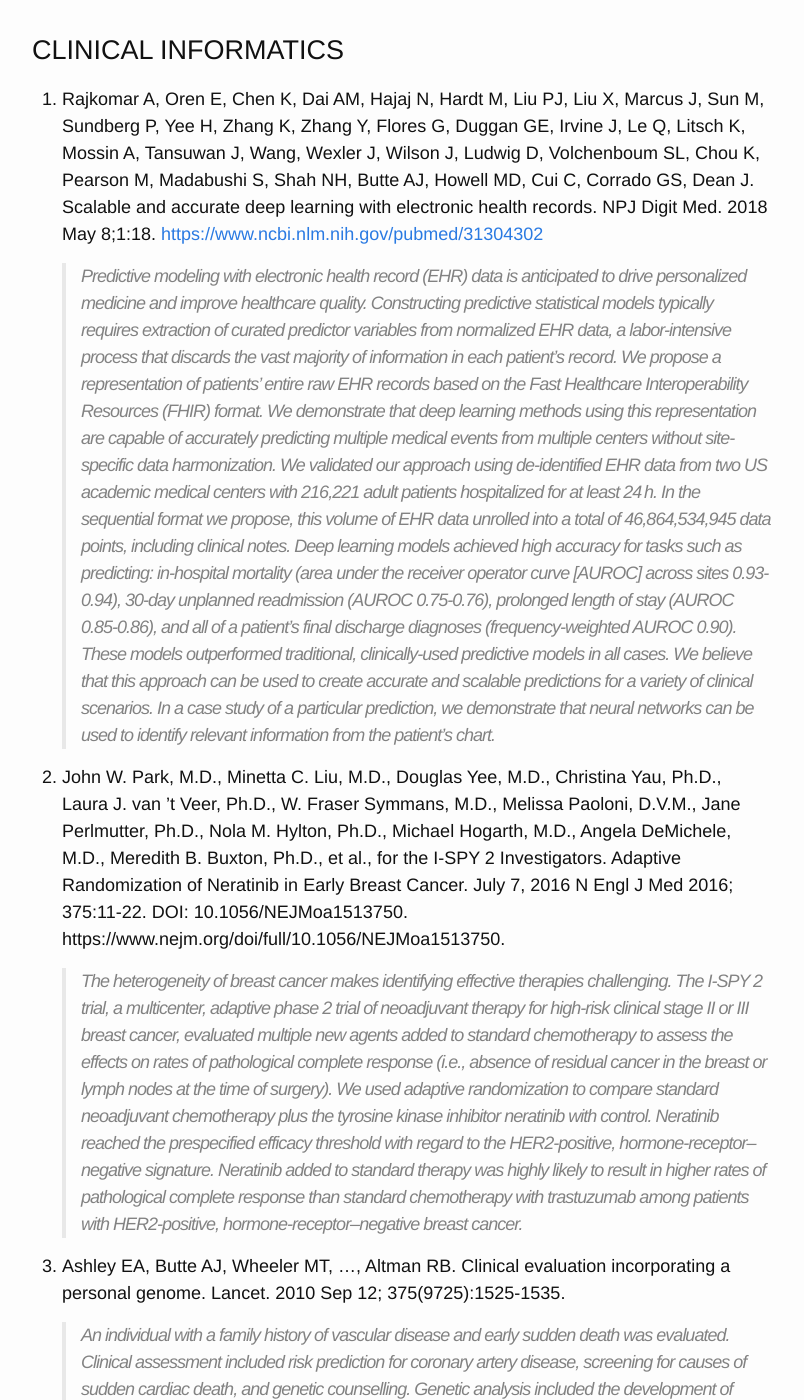
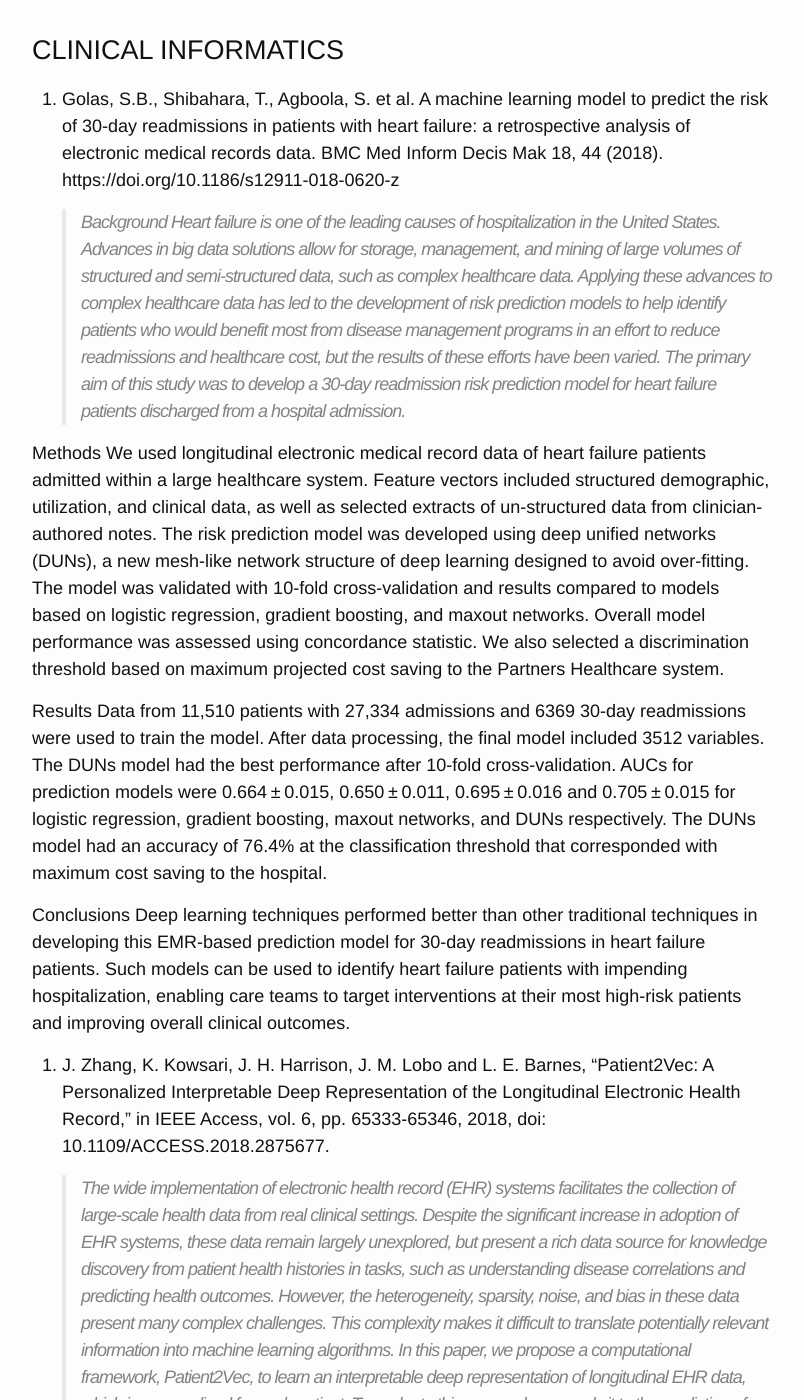
Before and after one commit to dcmb-courses/bioinf602-603-fall2020, a Jekyll site: the page built from Clinical_Informatics.md, in a window 1280 px wide and 1400 px high. Shown: the whole window, without its empty margins (238-1042 px from the left). Built offline with Jekyll 4.4.1, drawn with Linux system fonts in a browser that asks for light colours; some of the changed text lies outside the part shown.

Commit message:
Update Clinical_Informatics.md

```diff
--- a/Clinical_Informatics.md
+++ b/Clinical_Informatics.md
@@ -5,6 +5,24 @@ permalink: /Clinical_Informatics/
 ---
 
 # CLINICAL INFORMATICS
+
+1. Golas, S.B., Shibahara, T., Agboola, S. et al. A machine learning model to predict the risk of 30-day readmissions in patients with heart failure: a retrospective analysis of electronic medical records data. BMC Med Inform Decis Mak 18, 44 (2018). https://doi.org/10.1186/s12911-018-0620-z
+
+   >Background
+Heart failure is one of the leading causes of hospitalization in the United States. Advances in big data solutions allow for storage, management, and mining of large volumes of structured and semi-structured data, such as complex healthcare data. Applying these advances to complex healthcare data has led to the development of risk prediction models to help identify patients who would benefit most from disease management programs in an effort to reduce readmissions and healthcare cost, but the results of these efforts have been varied. The primary aim of this study was to develop a 30-day readmission risk prediction model for heart failure patients discharged from a hospital admission.
+
+Methods
+We used longitudinal electronic medical record data of heart failure patients admitted within a large healthcare system. Feature vectors included structured demographic, utilization, and clinical data, as well as selected extracts of un-structured data from clinician-authored notes. The risk prediction model was developed using deep unified networks (DUNs), a new mesh-like network structure of deep learning designed to avoid over-fitting. The model was validated with 10-fold cross-validation and results compared to models based on logistic regression, gradient boosting, and maxout networks. Overall model performance was assessed using concordance statistic. We also selected a discrimination threshold based on maximum projected cost saving to the Partners Healthcare system.
+
+Results
+Data from 11,510 patients with 27,334 admissions and 6369 30-day readmissions were used to train the model. After data processing, the final model included 3512 variables. The DUNs model had the best performance after 10-fold cross-validation. AUCs for prediction models were 0.664 ± 0.015, 0.650 ± 0.011, 0.695 ± 0.016 and 0.705 ± 0.015 for logistic regression, gradient boosting, maxout networks, and DUNs respectively. The DUNs model had an accuracy of 76.4% at the classification threshold that corresponded with maximum cost saving to the hospital.
+
+Conclusions
+Deep learning techniques performed better than other traditional techniques in developing this EMR-based prediction model for 30-day readmissions in heart failure patients. Such models can be used to identify heart failure patients with impending hospitalization, enabling care teams to target interventions at their most high-risk patients and improving overall clinical outcomes.
+
+1. J. Zhang, K. Kowsari, J. H. Harrison, J. M. Lobo and L. E. Barnes, "Patient2Vec: A Personalized Interpretable Deep Representation of the Longitudinal Electronic Health Record," in IEEE Access, vol. 6, pp. 65333-65346, 2018, doi: 10.1109/ACCESS.2018.2875677.
+
+   >The wide implementation of electronic health record (EHR) systems facilitates the collection of large-scale health data from real clinical settings. Despite the significant increase in adoption of EHR systems, these data remain largely unexplored, but present a rich data source for knowledge discovery from patient health histories in tasks, such as understanding disease correlations and predicting health outcomes. However, the heterogeneity, sparsity, noise, and bias in these data present many complex challenges. This complexity makes it difficult to translate potentially relevant information into machine learning algorithms. In this paper, we propose a computational framework, Patient2Vec, to learn an interpretable deep representation of longitudinal EHR data, which is personalized for each patient. To evaluate this approach, we apply it to the prediction of future hospitalizations using real EHR data and compare its predictive performance with baseline methods. Patient2Vec produces a vector space with meaningful structure, and it achieves an area under curve around 0.799, outperforming baseline methods. In the end, the learned feature importance can be visualized and interpreted at both the individual and population levels to bring clinical insights.
 
 1. Rajkomar A, Oren E, Chen K, Dai AM, Hajaj N, Hardt M, Liu PJ, Liu X, Marcus J,
 Sun M, Sundberg P, Yee H, Zhang K, Zhang Y, Flores G, Duggan GE, Irvine J, Le Q,
```
